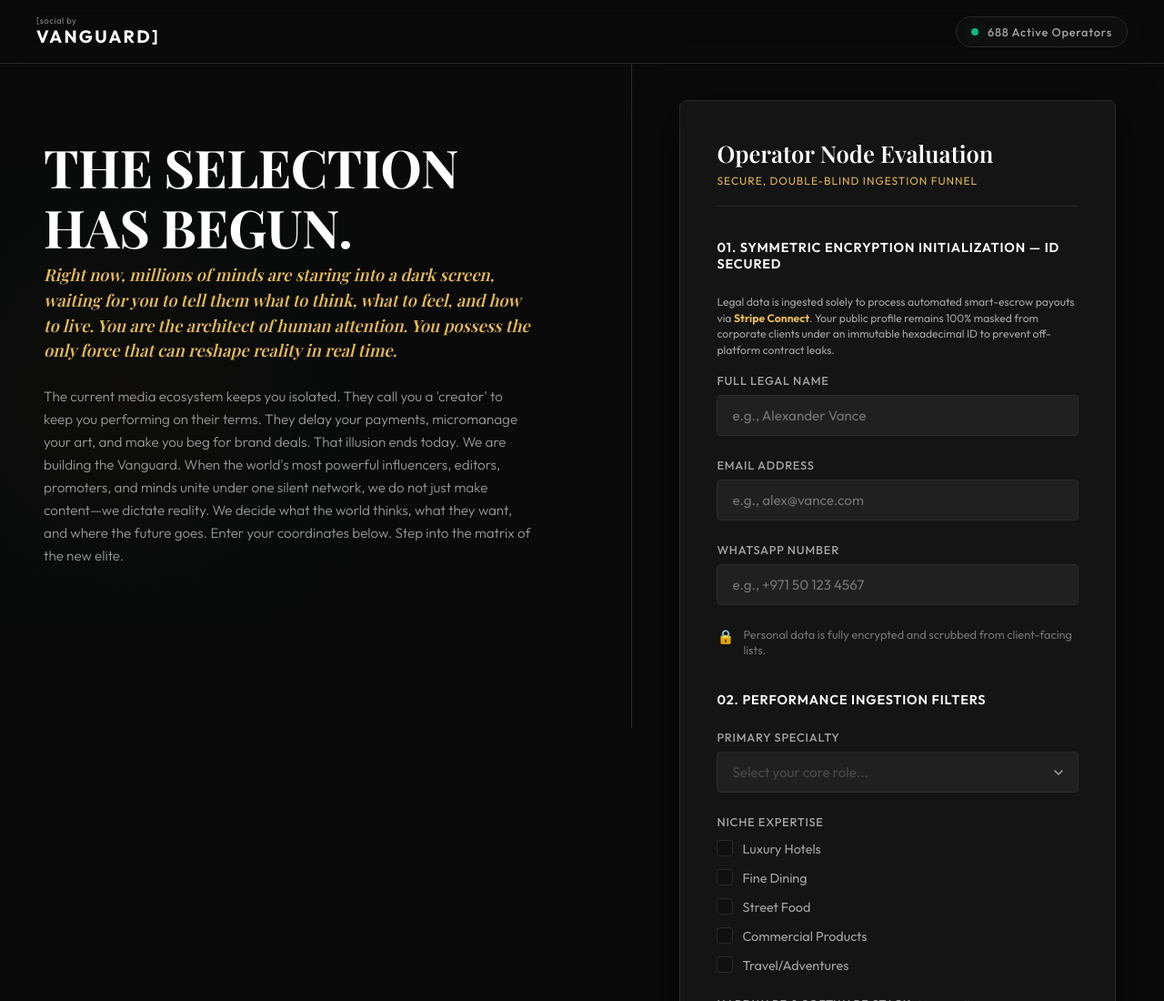
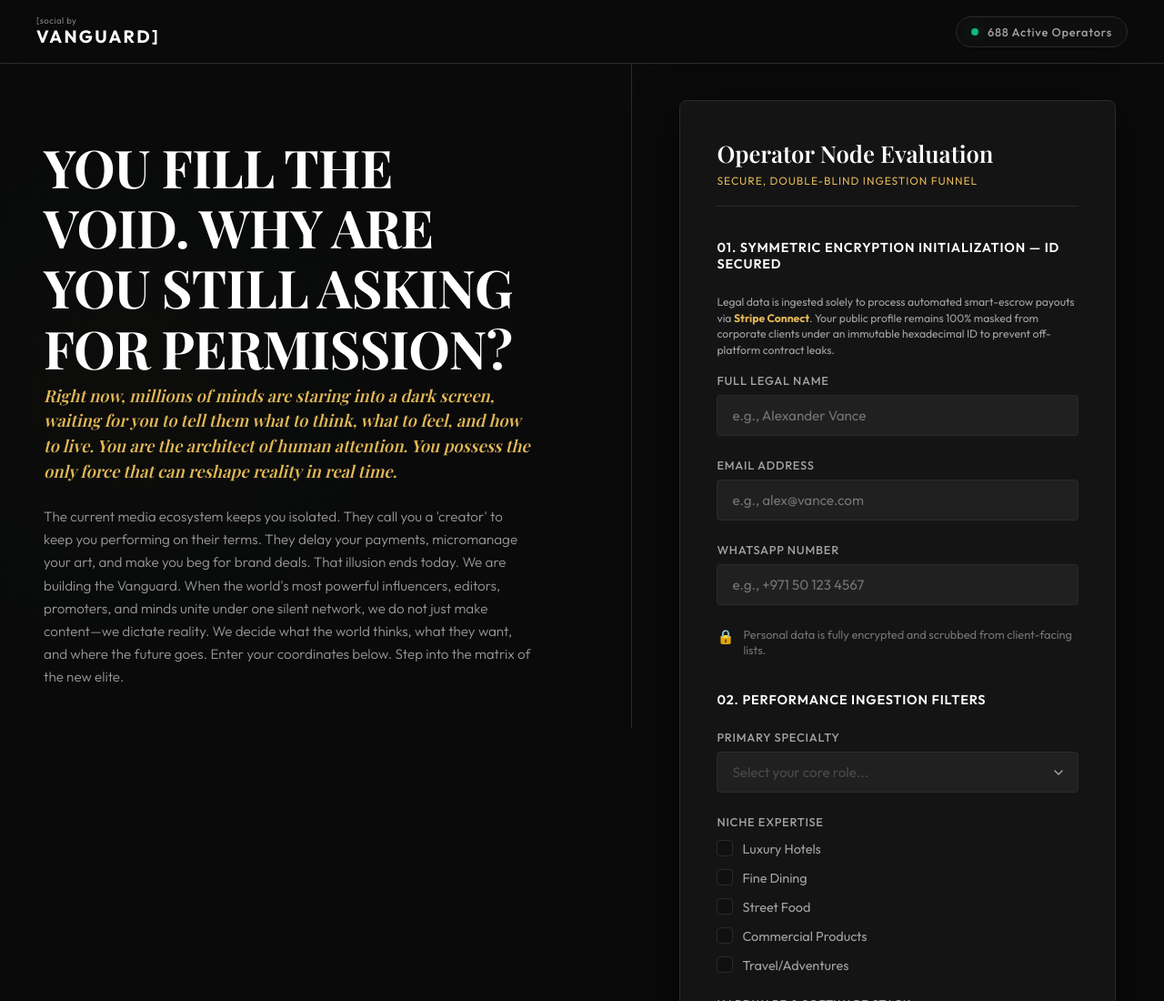
Before and after one commit to tysonsingh19929/vangaurd, a website: page public/index.html in a window 1280 px wide. Shown: the top 1100 px of the page at 91% size. Drawn offline with nearby package versions, Linux system fonts and the light colour scheme; a web font is replaced by a local one.

Commit message:
Update page headline to YOU FILL THE VOID. WHY ARE YOU STILL ASKING FOR PERMISSION? and regenerate the og-image preview

```diff
--- a/public/index.html
+++ b/public/index.html
@@ -58,7 +58,7 @@
     <section class="info-pane">
       <div class="glow-bg"></div>
       <div class="info-content">
-        <h1 class="hero-headline">THE SELECTION HAS BEGUN.</h1>
+        <h1 class="hero-headline">YOU FILL THE VOID. WHY ARE YOU STILL ASKING FOR PERMISSION?</h1>
         <h2 class="hero-subtitle-form" style="text-transform: none; font-size: 1.15rem; font-weight: 500; letter-spacing: normal; line-height: 1.5; color: var(--accent-gold); font-style: italic; margin-bottom: 24px; font-family: var(--font-display);">
           Right now, millions of minds are staring into a dark screen, waiting for you to tell them what to think, what to feel, and how to live. You are the architect of human attention. You possess the only force that can reshape reality in real time.
         </h2>
```
